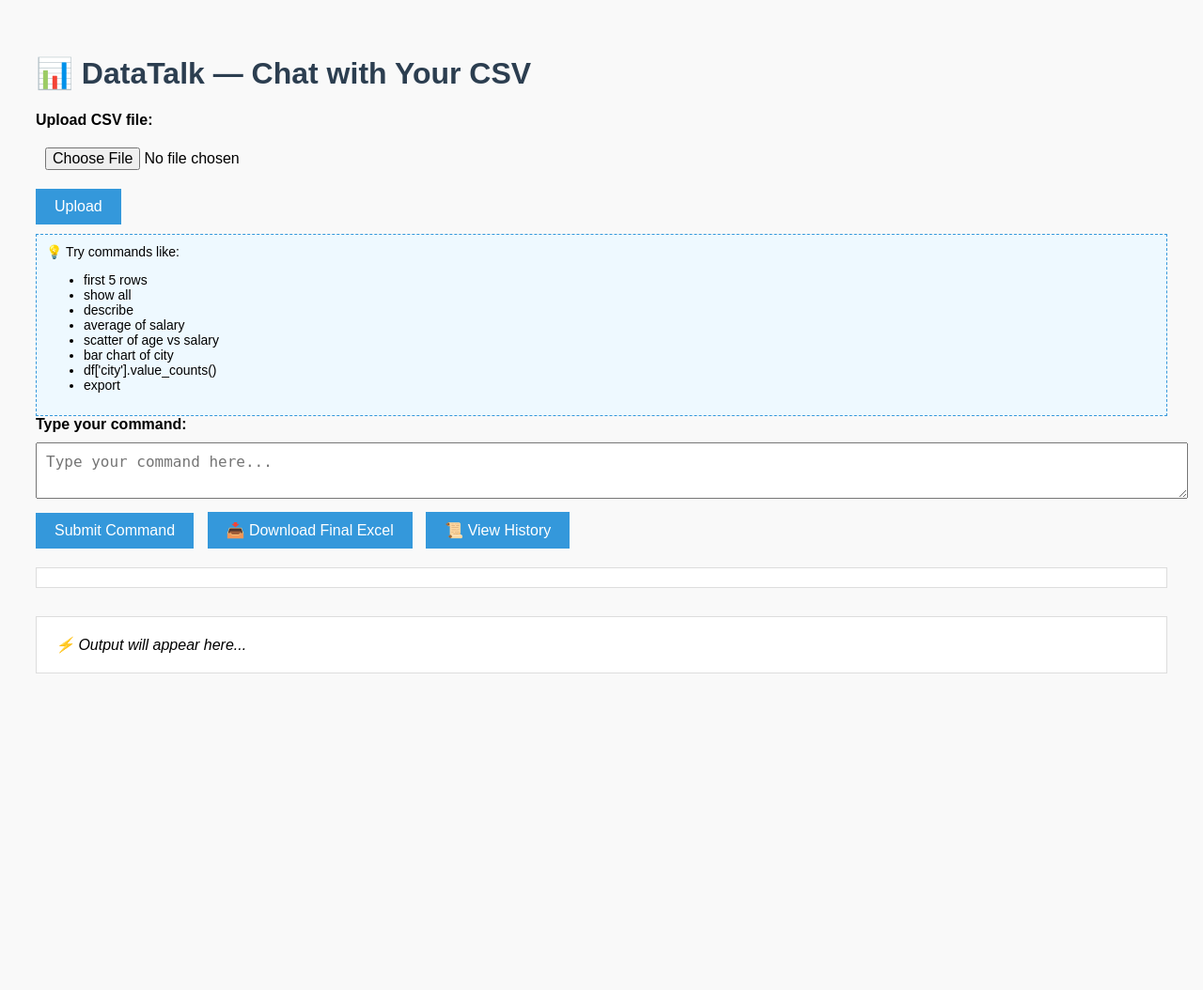
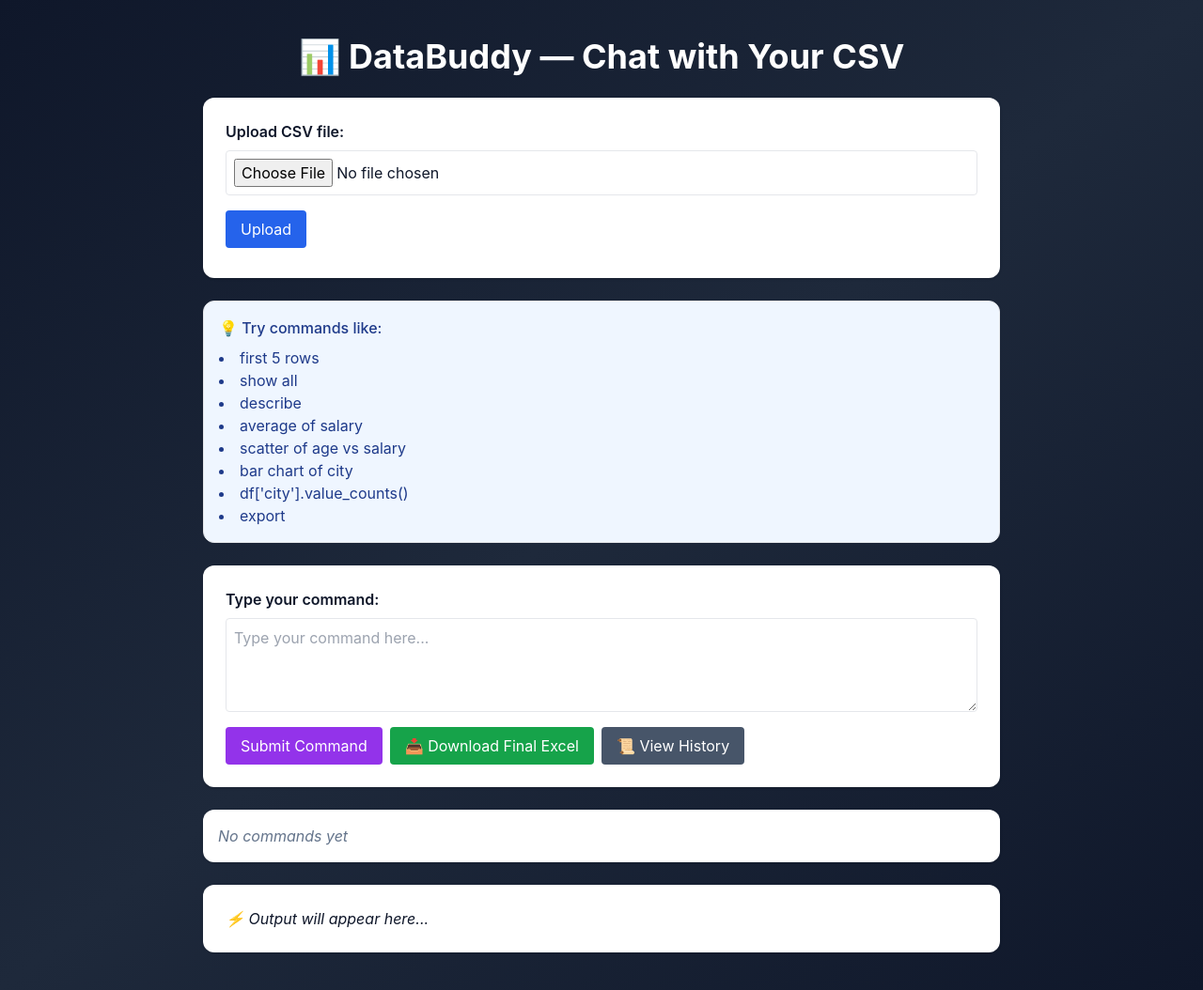
Before and after one commit to Savita2152006/DataBuddy-, a Flask app: page / in a window 1280 px wide. Shown: the whole page at 94% size. Before the commit the page ends 717 px from the top, so only its background shows below. Run offline with Flask 3, Linux system fonts and the light colour scheme; some libraries are stand-ins or nearby versions.

Commit message:
Third commit

```diff
--- a/templates/index.html
+++ b/templates/index.html
@@ -2,96 +2,53 @@
 <html lang="en">
 <head>
   <meta charset="UTF-8">
-  <title>DataTalk — Chat with Your CSV</title>
+  <meta name="viewport" content="width=device-width, initial-scale=1.0">
+  <title>DataBuddy - AI-Powered CSV Analytics</title>
+  <script src="https://cdn.tailwindcss.com"></script>
   <style>
     body {
-      font-family: Arial, sans-serif;
-      background: #f9f9f9;
-      padding: 30px;
+      font-family: 'Inter', sans-serif;
+      background: #f8fafc;
+    }
+    .error { color: red; font-weight: bold; }
+    .success { color: green; font-weight: bold; }
+
+    /* Enable horizontal scroll for wide tables */
+    #output {
+      overflow-x: auto;
+      white-space: nowrap;
     }
 
-    h1 {
-      color: #2c3e50;
+    table {
+      border-collapse: collapse;
+      width: 100%;
+      min-width: max-content;
     }
 
-    textarea, input[type="file"] {
-      width: 100%;
-      font-size: 16px;
-      padding: 10px;
-      margin-top: 10px;
-      margin-bottom: 10px;
-    }
-
-    button {
-      padding: 10px 20px;
-      font-size: 16px;
-      background: #3498db;
-      color: white;
-      border: none;
-      cursor: pointer;
-      margin-right: 10px;
-    }
-
-    button:hover {
-      background: #2980b9;
-    }
-
-    #output {
-      margin-top: 30px;
-      background: white;
-      padding: 20px;
-      border: 1px solid #ddd;
-      overflow-x: auto;
-    }
-
-    img {
-      max-width: 100%;
-      margin-top: 10px;
+    th, td {
+      padding: 8px 12px;
       border: 1px solid #ccc;
-    }
-
-    .success {
-      color: green;
-      font-weight: bold;
-    }
-
-    .error {
-      color: red;
-      font-weight: bold;
-    }
-
-    #historyOutput {
-      margin-top: 20px;
-      background: white;
-      padding: 10px;
-      border: 1px solid #ddd;
-      max-height: 200px;
-      overflow-y: auto;
-    }
-
-    .hint-box {
-      background: #eef9ff;
-      border: 1px dashed #3498db;
-      padding: 10px;
-      margin-top: 10px;
-      font-size: 14px;
+      text-align: left;
     }
   </style>
 </head>
-<body>
+<body class="min-h-screen bg-gradient-to-br from-slate-900 via-slate-800 to-slate-900 text-white">
 
-  <h1>📊 DataTalk — Chat with Your CSV</h1>
+  <div class="max-w-4xl mx-auto px-6 py-10">
+    <h1 class="text-4xl font-bold mb-6 text-center">📊 DataBuddy — Chat with Your CSV</h1>
 
-  <!-- Upload -->
-  <label><strong>Upload CSV file:</strong></label>
-  <input type="file" id="csvFile">
-  <button onclick="uploadCSV()">Upload</button>
-  <div id="uploadMsg"></div>
+    <!-- Upload Section -->
+    <div class="bg-white text-slate-900 p-6 rounded-xl shadow mb-6">
+      <label class="font-semibold">Upload CSV file:</label>
+      <input type="file" id="csvFile" class="block w-full mt-2 mb-4 border p-2 rounded">
+      <button onclick="uploadCSV()" class="bg-blue-600 text-white px-4 py-2 rounded hover:bg-blue-700">Upload</button>
+      <div id="uploadMsg" class="mt-2"></div>
+    </div>
 
-  <!-- Hint -->
-  <div class="hint-box">
-    💡 Try commands like:
-    <ul>
+    <!-- Hint Section -->
+    <div class="bg-blue-50 text-blue-900 p-4 rounded-xl border mb-6">
+      <p class="font-medium mb-2">💡 Try commands like:</p>
+      <ul class="list-disc list-inside">
         <li>first 5 rows</li>
         <li>show all</li>
         <li>describe</li>
@@ -103,20 +60,31 @@
       </ul>
     </div>
 
-  <!-- Command -->
-  <label><strong>Type your command:</strong></label>
-  <textarea id="commandBox" placeholder="Type your command here..."></textarea>
-  <button onclick="sendCommand()">Submit Command</button>
-  <button onclick="downloadExcel()">📥 Download Final Excel</button>
-  <button onclick="getHistory()">📜 View History</button>
+    <!-- Command Section -->
+    <div class="bg-white text-slate-900 p-6 rounded-xl shadow mb-6">
+      <label class="font-semibold">Type your command:</label>
+      <textarea id="commandBox" placeholder="Type your command here..." class="block w-full mt-2 p-2 border rounded min-h-[100px]"></textarea>
+      <div class="mt-4 flex flex-wrap gap-2">
+        <button onclick="sendCommand()" id="submitBtn" class="bg-purple-600 text-white px-4 py-2 rounded hover:bg-purple-700">Submit Command</button>
+        <button onclick="downloadExcel()" class="bg-green-600 text-white px-4 py-2 rounded hover:bg-green-700">📥 Download Final Excel</button>
+        <button onclick="getHistory()" class="bg-slate-600 text-white px-4 py-2 rounded hover:bg-slate-700">📜 View History</button>
+      </div>
+    </div>
 
-  <!-- History -->
-  <div id="historyOutput"></div>
+    <!-- History Section -->
+    <div id="historyOutput" class="bg-white text-slate-900 p-4 rounded-xl shadow mb-6 max-h-48 overflow-y-auto">
+      <em class="text-slate-500">No commands yet</em>
+    </div>
 
-  <!-- Output -->
-  <div id="output"><em>⚡ Output will appear here...</em></div>
+    <!-- Output Section -->
+    <div id="output" class="bg-white text-slate-900 p-6 rounded-xl shadow overflow-x-auto">
+      <em>⚡ Output will appear here...</em>
+    </div>
+  </div>
 
   <script>
+    let isProcessing = false;
+
     function uploadCSV() {
       const fileInput = document.getElementById('csvFile');
       const uploadMsg = document.getElementById('uploadMsg');
@@ -128,6 +96,8 @@
       }
 
       formData.append("file", fileInput.files[0]);
+
+      uploadMsg.innerHTML = "<p class='text-blue-600'>📤 Uploading...</p>";
 
       fetch("/upload", {
         method: "POST",
@@ -149,13 +119,18 @@
     function sendCommand() {
       const commandText = document.getElementById("commandBox").value.trim();
       const outputDiv = document.getElementById("output");
+      const submitBtn = document.getElementById("submitBtn");
+
+      if (!commandText || isProcessing) return;
+
+      isProcessing = true;
+      submitBtn.innerHTML = '⏳ Processing...';
+      submitBtn.disabled = true;
       outputDiv.innerHTML = "<p>⏳ Processing your command...</p>";
 
       fetch("/analyze", {
         method: "POST",
-        headers: {
-          "Content-Type": "application/json"
-        },
+        headers: { "Content-Type": "application/json" },
         body: JSON.stringify({ command: commandText })
       })
       .then(response => response.json())
@@ -169,13 +144,32 @@
         } else if (data.error) {
           outputDiv.innerHTML = `<p class='error'>❌ ${data.error}</p>`;
         } else {
-          outputDiv.innerHTML = `<p>⚠️ Unexpected response</p>`;
+          outputDiv.innerHTML = `<p>⚠ Unexpected response</p>`;
         }
         document.getElementById("commandBox").value = "";
+        submitBtn.innerHTML = 'Submit Command';
+        submitBtn.disabled = false;
+        isProcessing = false;
+
+        addToHistory(commandText);
       })
       .catch(err => {
         outputDiv.innerHTML = `<p class='error'>❌ Error: ${err.message}</p>`;
+        submitBtn.innerHTML = 'Submit Command';
+        submitBtn.disabled = false;
+        isProcessing = false;
       });
+    }
+
+    function addToHistory(command) {
+      const historyDiv = document.getElementById("historyOutput");
+      const currentHistory = historyDiv.innerHTML;
+
+      if (currentHistory.includes("No commands yet")) {
+        historyDiv.innerHTML = `<div class="space-y-2"><div class="p-2 bg-white rounded border text-sm">${command}</div></div>`;
+      } else {
+        historyDiv.innerHTML = `<div class="space-y-2"><div class="p-2 bg-white rounded border text-sm">${command}</div>${currentHistory}</div>`;
+      }
     }
 
     function getHistory() {
@@ -190,9 +184,7 @@
     function downloadExcel() {
       fetch("/analyze", {
         method: "POST",
-        headers: {
-          "Content-Type": "application/json"
-        },
+        headers: { "Content-Type": "application/json" },
         body: JSON.stringify({ command: "export" })
       })
       .then(res => res.json())
@@ -207,7 +199,13 @@
         alert("❌ Download failed: " + err.message);
       });
     }
+
+    document.getElementById("commandBox").addEventListener("keydown", function(event) {
+      if (event.key === "Enter" && !event.shiftKey) {
+        event.preventDefault();
+        sendCommand();
+      }
+    });
   </script>
-
 </body>
 </html>
```
Also changed, not shown: 1 other file. Lines whose indentation alone changed are shown as unchanged.
